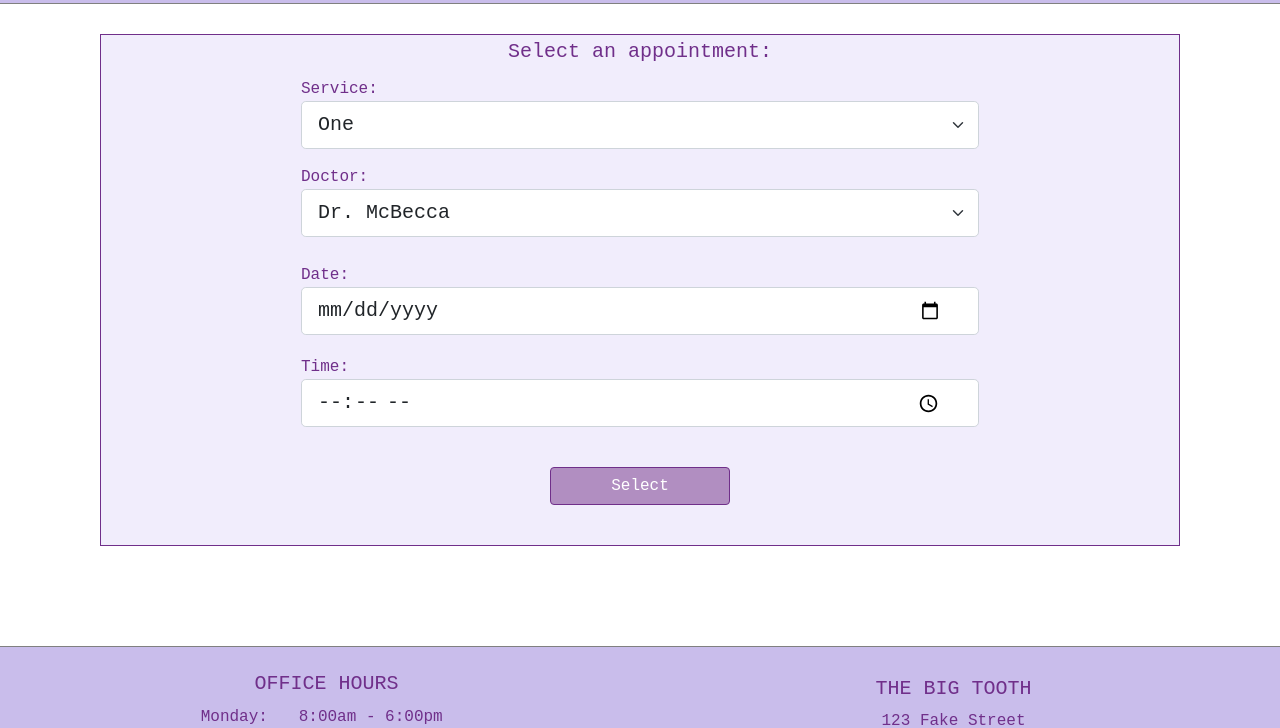
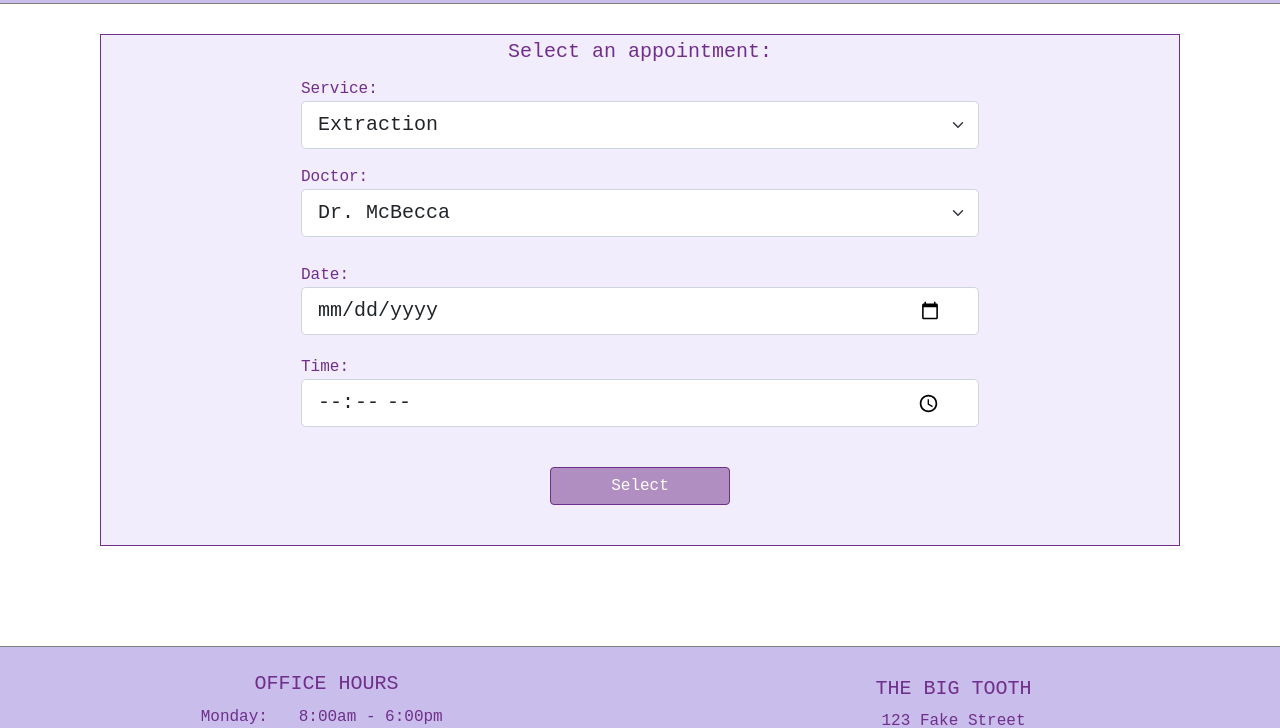
Before and after one commit to sydneymorrow/SEG3125-Project-1, a plain HTML site: page booking.html in a window 1280 px wide. Shown: the part 72-800 px from the top of the page. Drawn offline with nearby package versions, Linux system fonts and the light colour scheme.

Commit message:
Added services options

```diff
--- a/booking.html
+++ b/booking.html
@@ -207,9 +207,12 @@ input{
 
 
 		<select class="form-select form-select-lg mb-3" aria-label=".form-select-lg example">
-			  <option>One</option>
-			  <option>Two</option>
-			  <option>Three</option>
+			  <option>Extraction</option>
+			  <option>Cleaning</option>
+			  <option>X-Ray</option>
+			  <option>Implant</option>
+			  <option>Filling</option>
+			  <option>Crown</option>
 		</select>
 
 
```
